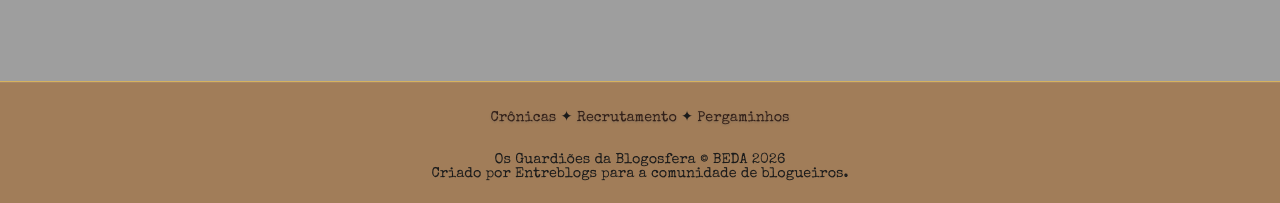
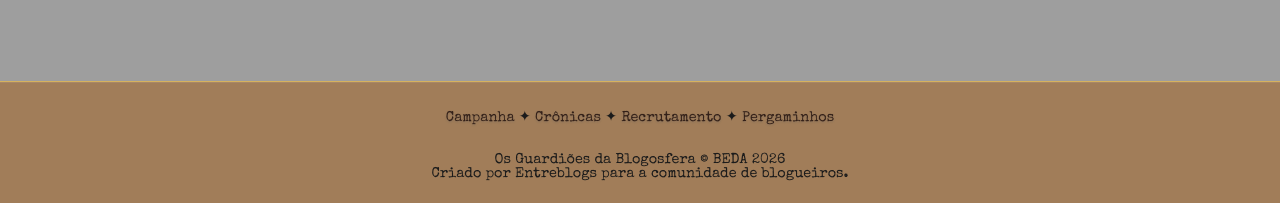
Before and after one commit to bamoretti/entreblogs, a Jekyll site: the page built from testes.md, in a window 1280 px wide. Shown: the part 1994-2197 px from the top of the page. Built offline with Jekyll 4.4.1, drawn with Linux system fonts in a browser that asks for light colours; some web fonts are replaced.

Commit message:
Update beda.html

```diff
--- a/_layouts/beda.html
+++ b/_layouts/beda.html
@@ -92,7 +92,7 @@
 
 	 <p>
 
-         <a href="/beda/cronicas">Crônicas</a> ✦  <a href="/beda/">Recrutamento</a> ✦ <a href="/beda/">Pergaminhos</a>
+        <a href="/beda/2026/">Campanha</a> ✦ <a href="/beda/2026/cronicas">Crônicas</a> ✦  <a href="/beda/2026/">Recrutamento</a> ✦ <a href="/beda/2026">Pergaminhos</a>
 
         </p>
 		 <p>
```
